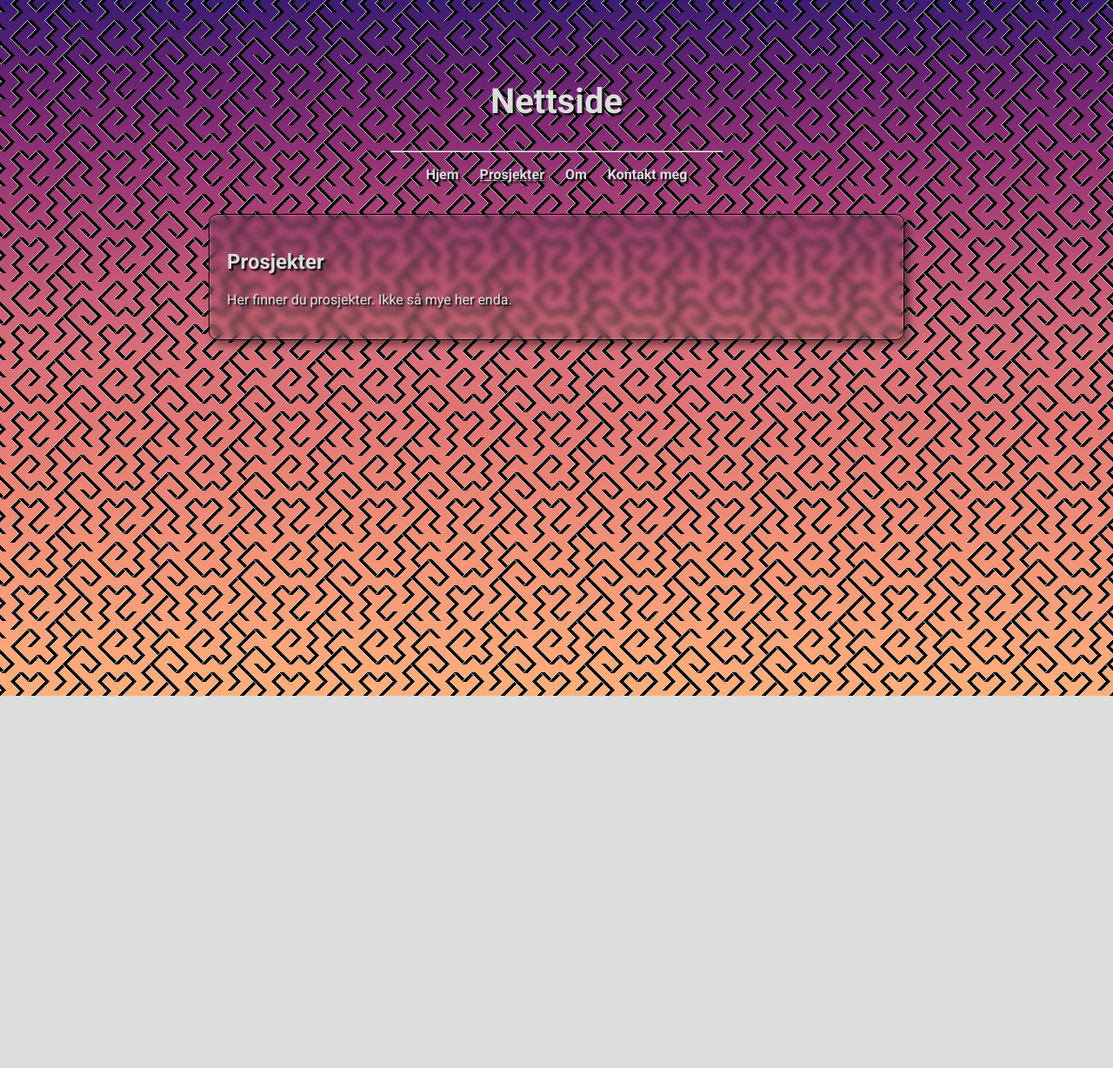
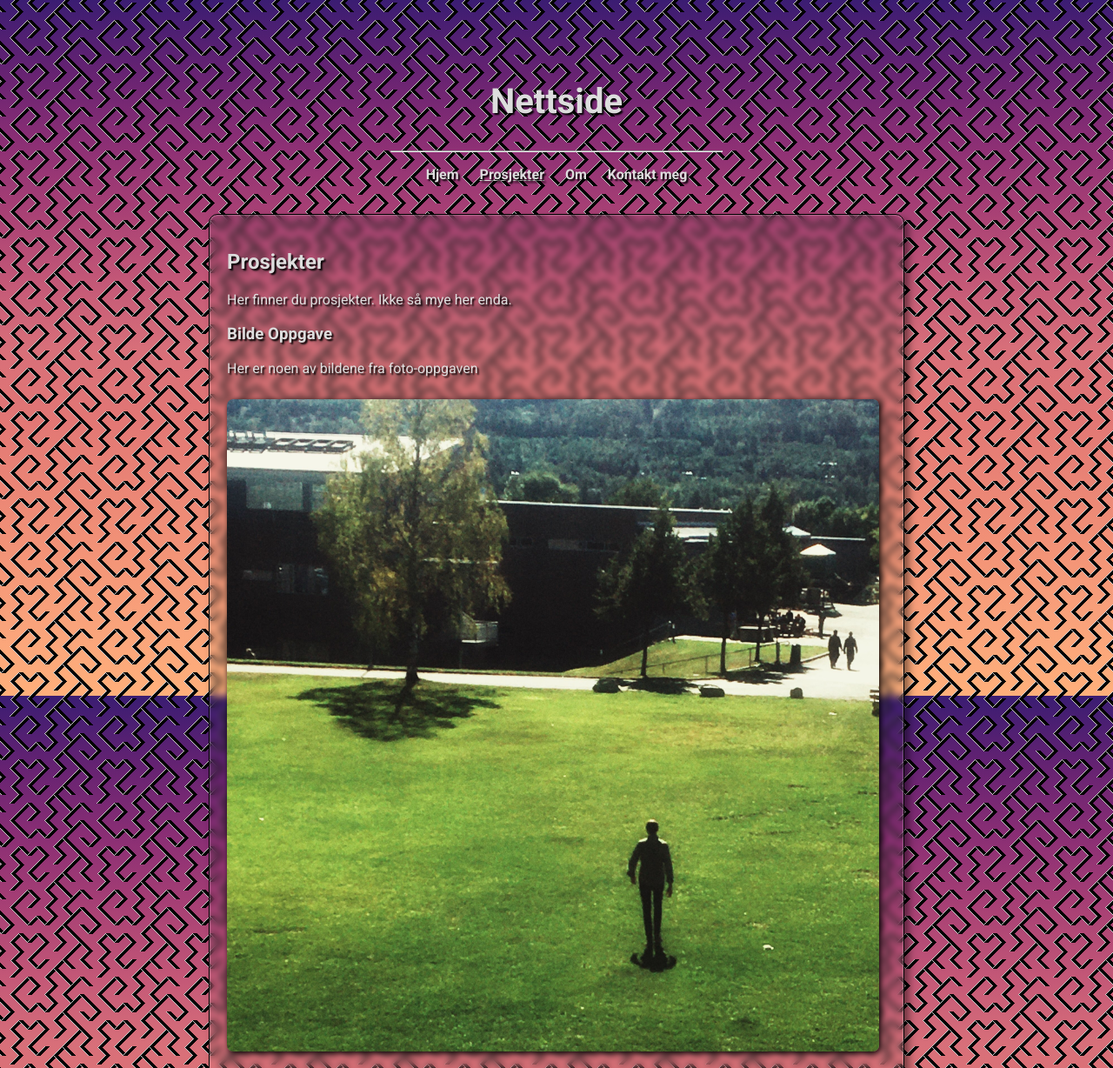
Before and after one commit to 10an/10an.github.io, a plain HTML site: page projects.html in a window 1280 px wide. Shown: the top 1228 px of the page at 87% size. Before the commit the page ends 800 px from the top, so only its background shows below. Drawn offline with Linux system fonts and the light colour scheme.

Commit message:
update 2

```diff
--- a/projects.html
+++ b/projects.html
@@ -21,8 +21,14 @@
     </nav>
     <main>
       <h2>Prosjekter</h2>
-      <p>Her finner du prosjekter. Ikke så mye her enda.
-      </p>
+      <p>Her finner du prosjekter. Ikke så mye her enda.</p>
+      <h3>Bilde Oppgave</h3>
+      <p>Her er noen av bildene fra foto-oppgaven</p>
+      <div class="images">
+        <img src="images/KjetilTre.jpg" alt="Kjetil går mot treet">
+        <img src="images/KjetilFengsel.jpg" alt="Kjetil i fengsel">
+        <img src="images/IkkeKevin.png" alt="Ikke Kevin ved volleyball banen">
+      </div>
     </main>
   </body>
 </html>
--- a/styles.css
+++ b/styles.css
@@ -4,6 +4,7 @@
 }
 
 body {
+  overflow-y: scroll;
   max-height: 91%;
   max-width: 800px;
   margin: 40px auto;
@@ -152,3 +153,16 @@
     padding-bottom: 20px;
     padding-top: 20px;
 }
+
+img {
+  margin: 10px;
+  margin-right: auto;
+  margin-left: auto;
+  border-radius: 7px;
+  box-shadow: 2px 2px 7px #000;
+  max-width: 99%;
+}
+
+/* .images {
+  text-align: center;
+} */
```
Also changed, not shown: about.html (+1 -4 lines), images/KjetilFengsel.jpg (added), images/KjetilTre.jpg (added), 1 other file. Lines whose indentation alone changed are shown as unchanged.
